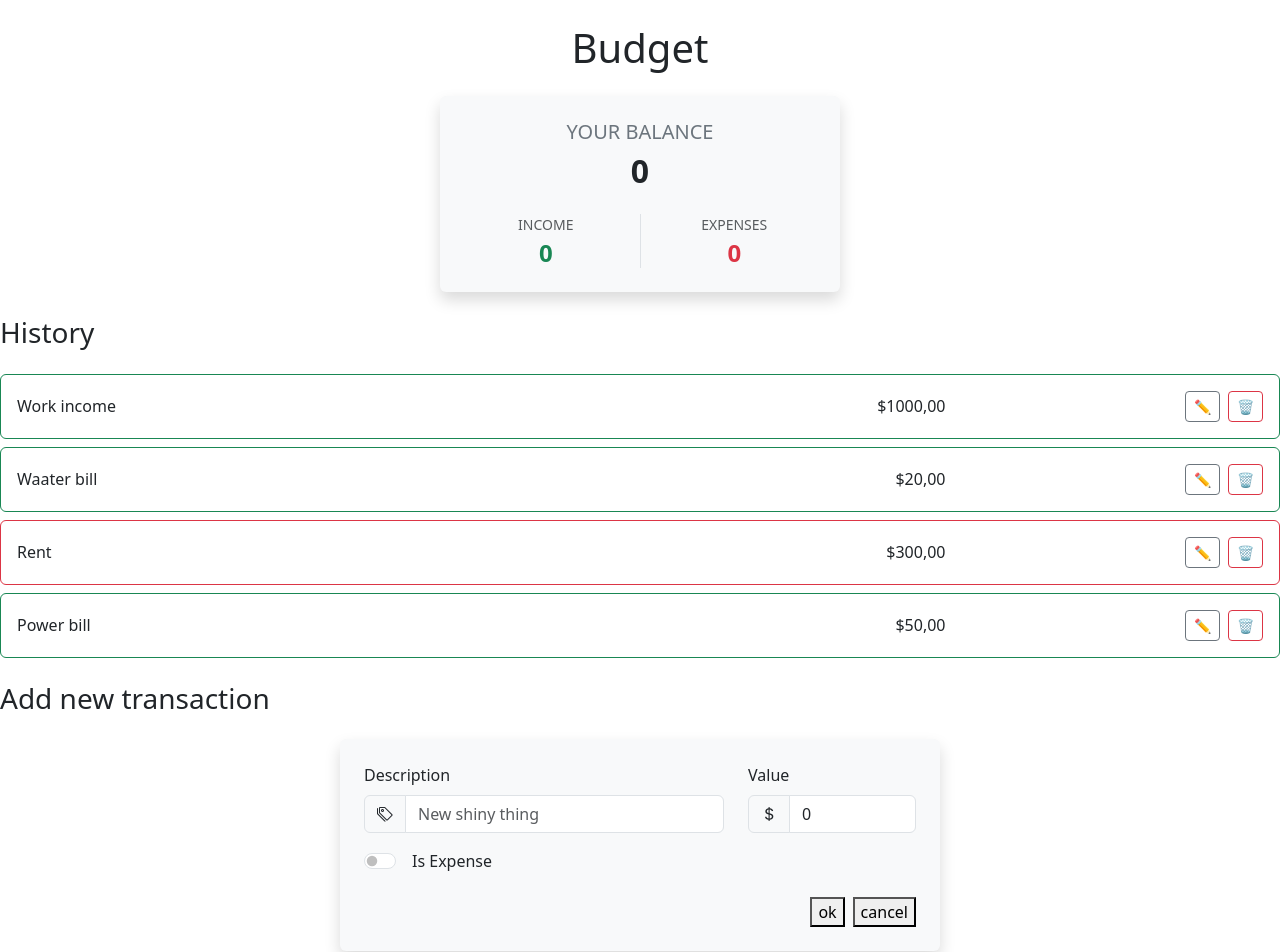
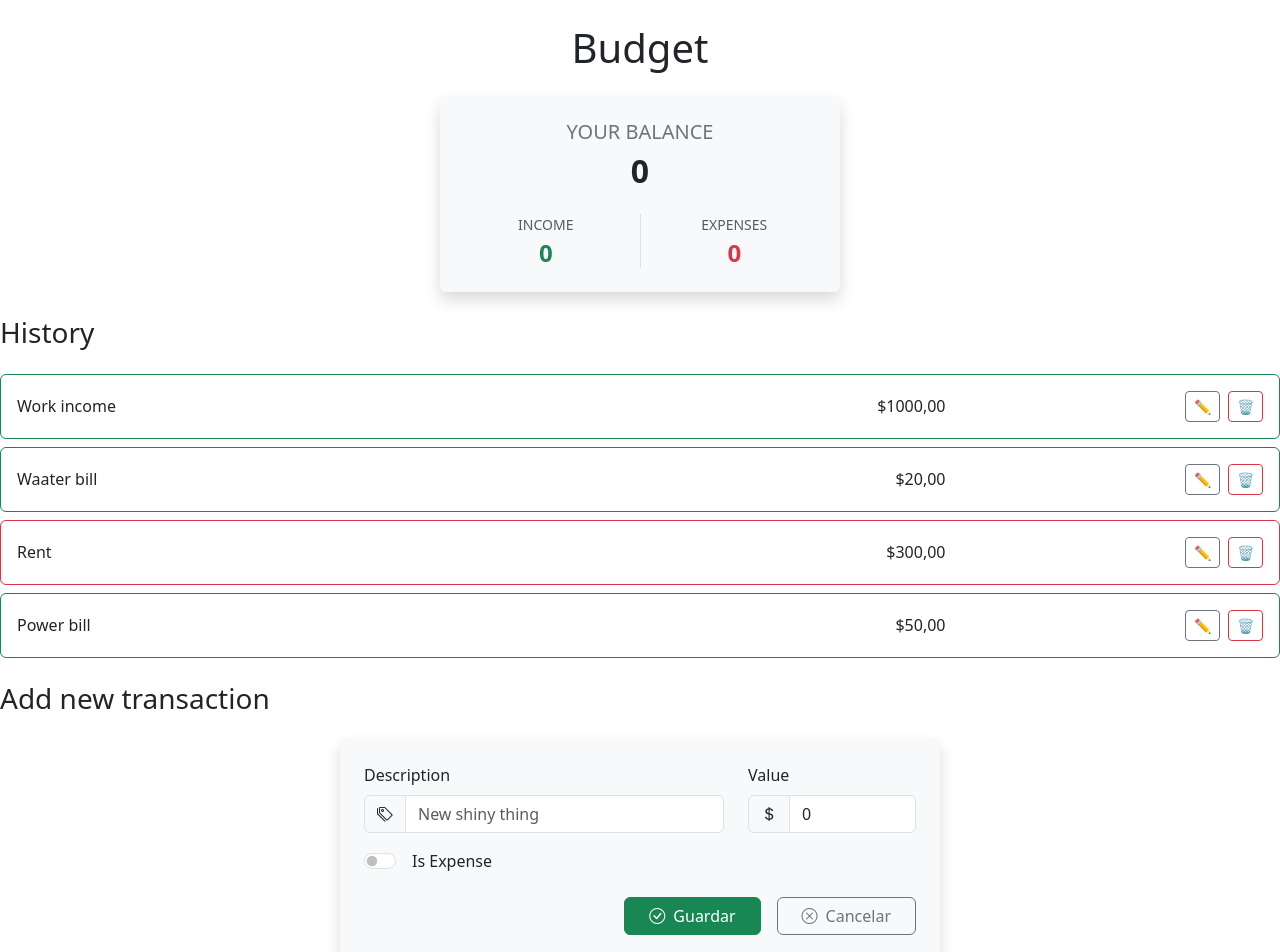
Before and after one commit to joceduardoarias/react-redux-saga-hooks-practice, a React (Vite) app in the folder budget/: page / in a window 1280 px wide. Shown: the top 952 px of the page. Built offline with nearby package versions, Linux system fonts and the light colour scheme.

Commit message:
Feat: Mejora botones de guardar y cancelar
Añade estilos a los botones de guardar y cancelar para mejorar la experiencia de usuario.

Incluye iconos y diseño visualmente más atractivo.
Corrige la función de prevención de submit del formulario.

```diff
--- a/budget/src/components/ButtonSaveOrCancel.jsx
+++ b/budget/src/components/ButtonSaveOrCancel.jsx
@@ -1,18 +1,27 @@
 import React from 'react'
 
 const ButtonSaveOrCancel = ({ addEntry, description, value, isExpense }) => {
-
     const handleClick = (e) => {
-        e.preventDefault(); // Previene el submit del formulario
-        console.log(isExpense);
-
+        e.preventDefault();
         addEntry(description, Number(value), isExpense);
     };
 
     return (
         <>
-            <button onClick={handleClick}> ok </button>
-            <button> cancel </button>
+            <button
+                type="submit"
+                className="btn btn-success px-4"
+                onClick={handleClick}
+            >
+                <i className="bi bi-check-circle me-2"></i>Guardar
+            </button>
+            <button
+                type="button"
+                className="btn btn-outline-secondary px-4"
+                style={{ marginLeft: "8px" }}
+            >
+                <i className="bi bi-x-circle me-2"></i>Cancelar
+            </button>
         </>
     )
 }
```
